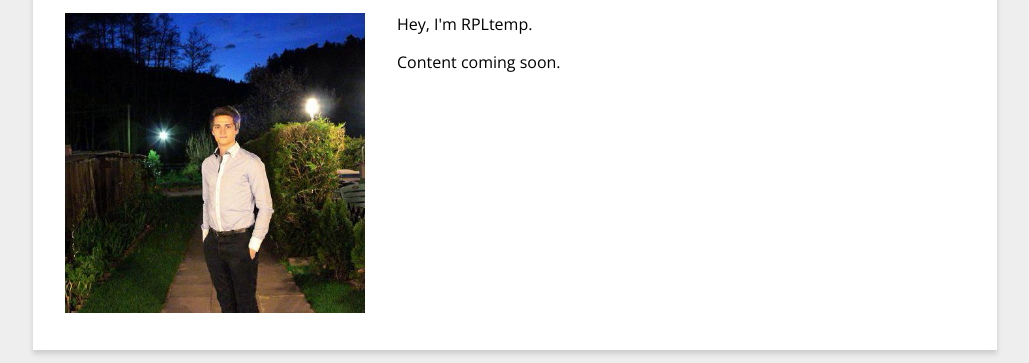
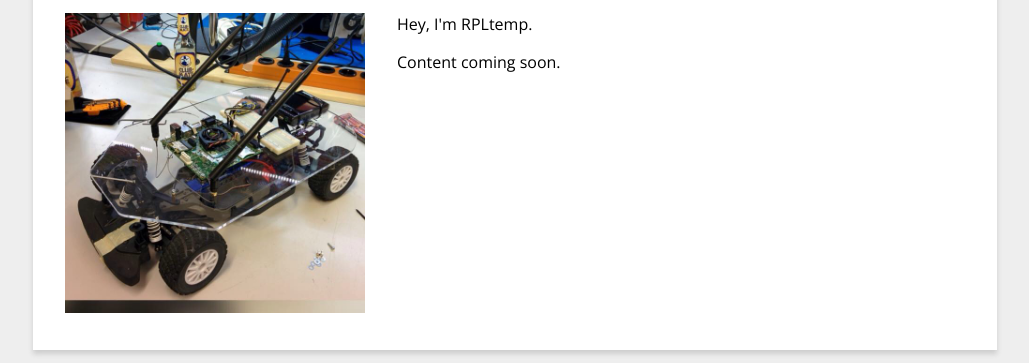
Before and after one commit to RPLtemp/RPLtemp.github.io, a plain HTML site: page index.html in a window 1280 px wide. Shown: the part 91-454 px from the top of the page, without its empty margins (125-1154 px from the left). Drawn offline with nearby package versions, Linux system fonts and the light colour scheme.

Commit message:
changing pictures

```diff
--- a/index.html
+++ b/index.html
@@ -14,7 +14,7 @@
       <h1>RPLtemp</h1>
       <div class="intro">
         <div class="portrait">
-          <img src="images/portrait_square.jpg">
+          <img src="images/auto_trax.jpg">
         </div>
         <div class="intro_text">
 	  <p>Hey, I'm RPLtemp.</p>
```
Also changed, not shown: images/Marius.jpg (renamed from images/portrait_square.jpg), images/auto_trax.jpg (added).
